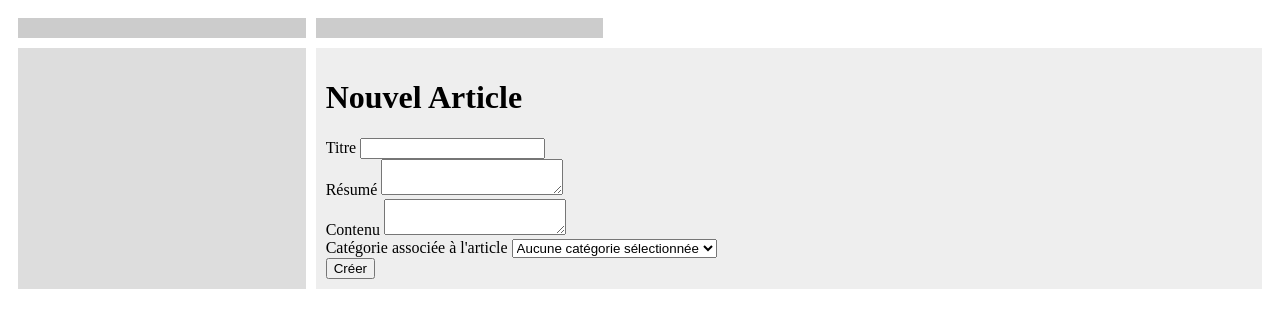
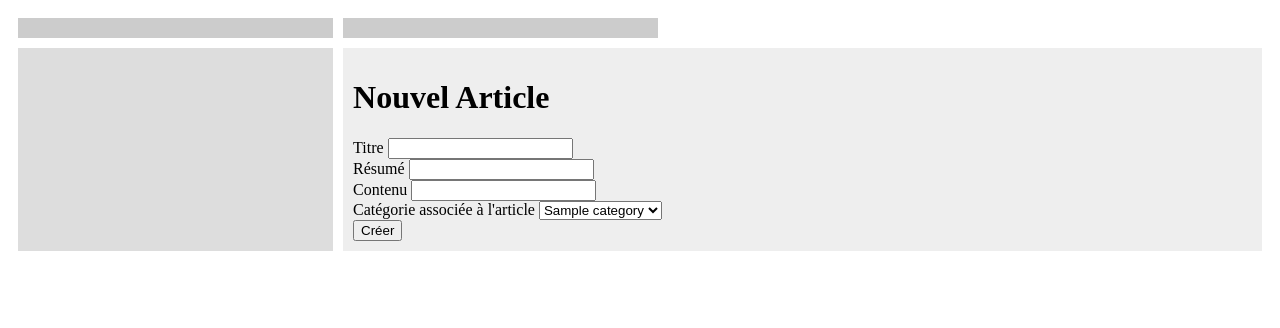
Before and after one commit to ClemGrom/SAE_S4_MiniPress_Gromangin_Simonin_Holder_Kone_Dekersabiec, a PHP site: template minipress.appli/src/templates/ArticleCreateForm.twig in a window 1280 px wide. Shown: the top 328 px of the page. Run offline with PHP 8.4, Linux system fonts and the light colour scheme; the template is opened without the code that fills it: most values are stand-ins (such as "Sample title", 1, 10 or a date in 2020); some libraries are stand-ins or nearby versions.

Commit message:
appli textarea en input

```diff
--- a/minipress.appli/src/templates/ArticleCreateForm.twig
+++ b/minipress.appli/src/templates/ArticleCreateForm.twig
@@ -8,14 +8,13 @@
         <input type="text" name="titre" id="titre"/>
         <br>
         <label for="resume">Résumé</label>
-        <textarea name="resume" id="resume"></textarea>
+        <input name="resume" id="resume"/>
         <br>
         <label for="contenu">Contenu</label>
-        <textarea name="contenu" id="contenu"></textarea>
+        <input name="contenu" id="contenu"/>
         <br>
         <label for="categorie">Catégorie associée à l'article</label>
         <select name="categorie" id="categSelect">
-            <option value="">Aucune catégorie sélectionnée</option>
             {% for categorie in categories %}
                 <option value={{ categorie.id }}>{{ categorie.titre }}</option>
             {% endfor %}
```
